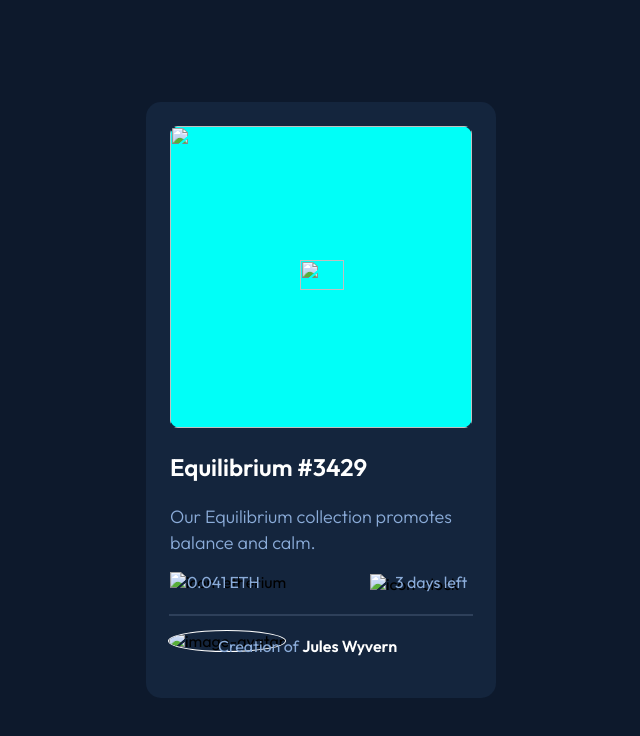
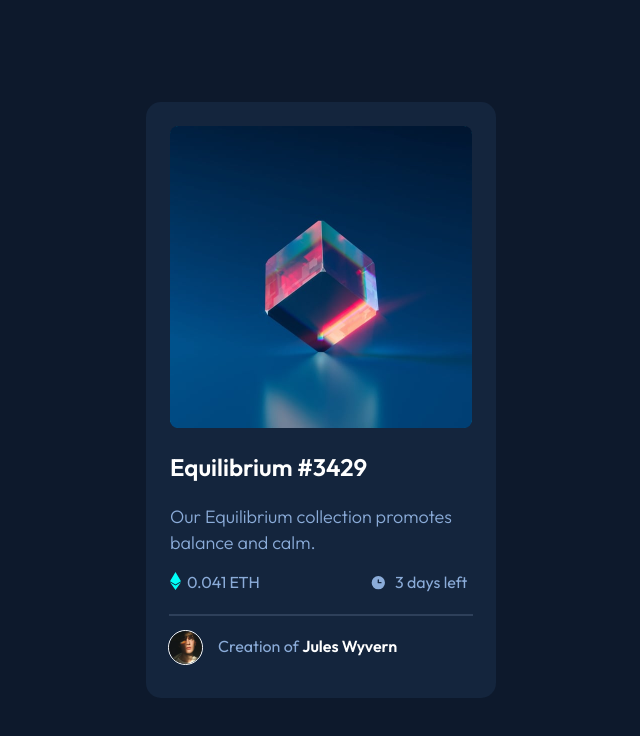
Before and after one commit to NeoO101/QR_NFT, a plain HTML site: page index.html in a window 1280 px wide. Shown: the whole page, without its empty margins (319-959 px from the left). Drawn offline with Linux system fonts and the light colour scheme; the site is published under a folder, as on GitHub Pages, so addresses that start at the root find nothing.

Commit message:
change src

```diff
--- a/index.html
+++ b/index.html
@@ -5,7 +5,7 @@
         <link href="https://fonts.googleapis.com/css2?family=Outfit:wght@300;400;600&display=swap" rel="stylesheet"/>
 
         <title>QR code & NFT</title>
-        <link rel="icon" sizes="32x32" href="/images/favicon-32x32.png"/>
+        <link rel="icon" sizes="32x32" href="./images/favicon-32x32.png"/>
         <link rel="stylesheet" href="./style.css"/>
     </head>
 
@@ -13,8 +13,8 @@
         <div class="Container">
             <a href="#">
                 <div class="NFT-img">
-                    <img class="view" src="/images/icon-view.svg"/>
-                    <img class="static-desktop" src="/images/image-equilibrium.jpg"/>
+                    <img class="view" src="./images/icon-view.svg"/>
+                    <img class="static-desktop" src="./images/image-equilibrium.jpg"/>
                 </div>
             </a>
             <div class="NFT-head">
@@ -27,12 +27,12 @@
 
             <section>
                 <div class="etherium-icon">
-                    <img src="/images/icon-ethereum.svg" alt="icon-etherium">
+                    <img src="./images/icon-ethereum.svg" alt="icon-etherium">
                 </div>
                 <div class="etherium"><p>0.041 ETH</p></div>
 
                 <div class="icon-clock">
-                    <img src="/images/icon-clock.svg" alt="icon-clock">
+                    <img src="./images/icon-clock.svg" alt="icon-clock">
                 </div>
                 <div class="clock-info"><p>3 days left</p></div>
             </section>
@@ -41,7 +41,7 @@
 
             <footer class="author">
                 <div class="author-img">
-                    <img src="/images/image-avatar.png" alt="image-avatar">
+                    <img src="./images/image-avatar.png" alt="image-avatar">
                 </div>
                 <div class="name">
                     <p>Creation of <a href="#"><span class="jast-name">Jules Wyvern</span></a></p>
```
